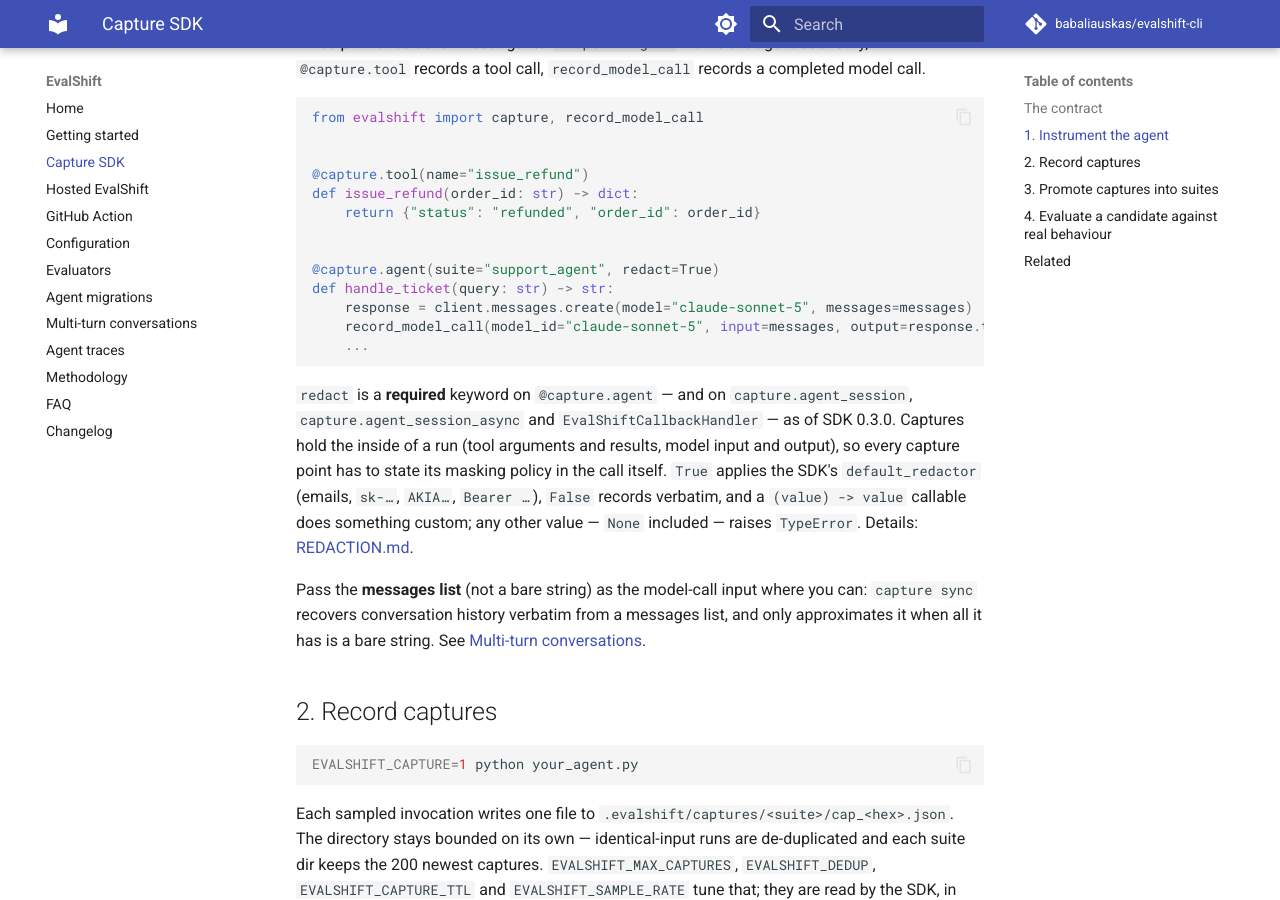
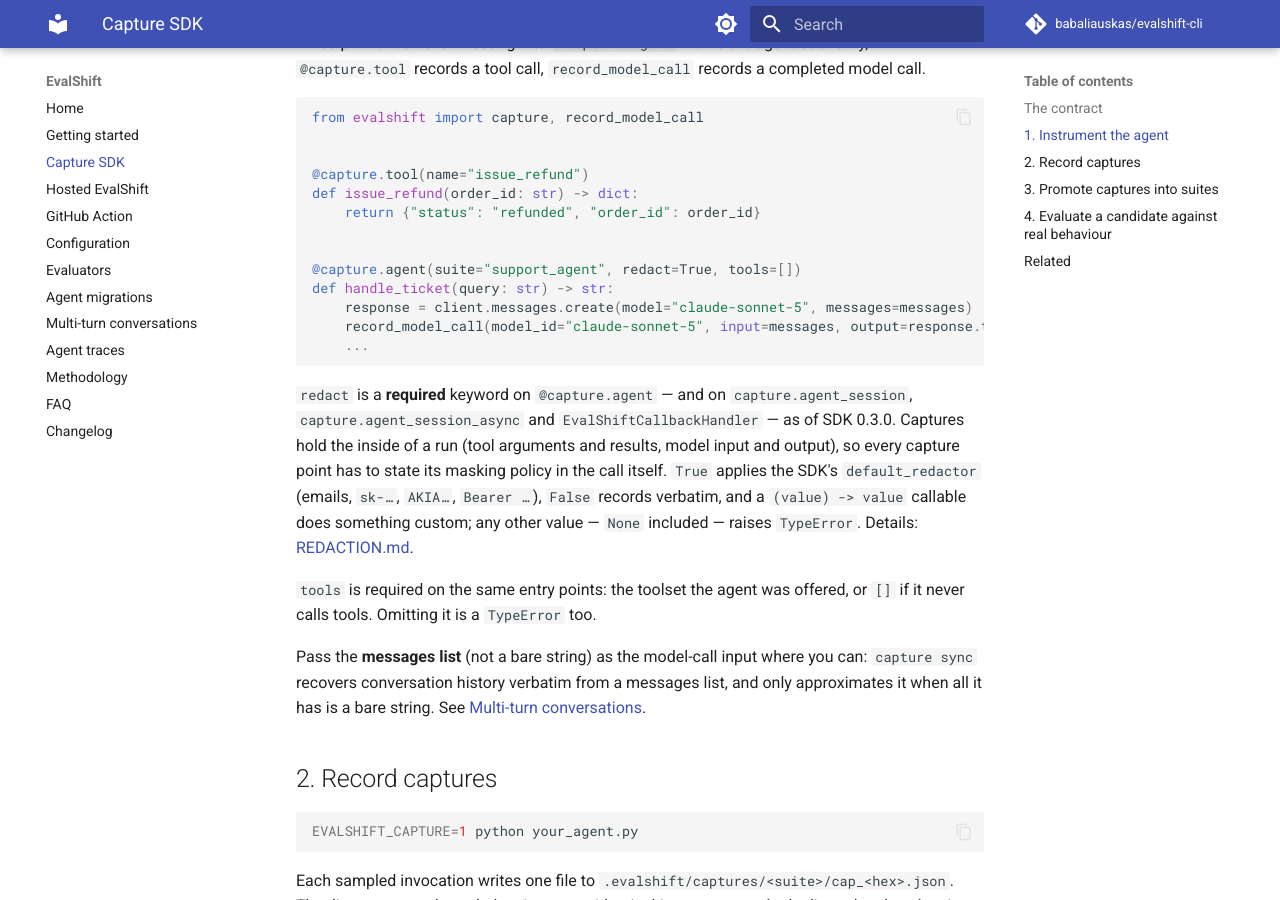
Before and after one commit to babaliauskas/evalshift-cli, an MkDocs documentation site: the page built from docs/sdk.md, in a window 1280 px wide and 900 px high, scrolled down 824 px. Built offline with MkDocs 1.6.1 and Material for MkDocs 9.7.7, drawn with Linux system fonts in a browser that asks for light colours; comment, search, counter and statistics services are not loaded.

Commit message:
docs: add required tools= to SDK snippets
The SDK made tools= a required keyword on capture.agent, agent_session,
agent_session_async and EvalShiftCallbackHandler in 0.3.0, but the README,
docs/sdk.md, getting-started, conversations and llms-full.txt still showed
@capture.agent(suite=..., redact=True) without it, which raises TypeError.

Co-Authored-By: Claude Fable 5.1 <noreply@anthropic.com>
Claude-Session: https://claude.ai/code/session_014dB797jsqzukksfEHZ59jK

```diff
--- a/docs/sdk.md
+++ b/docs/sdk.md
@@ -42,7 +42,7 @@ def issue_refund(order_id: str) -> dict:
     return {"status": "refunded", "order_id": order_id}
 
 
-@capture.agent(suite="support_agent", redact=True)
+@capture.agent(suite="support_agent", redact=True, tools=[])
 def handle_ticket(query: str) -> str:
     response = client.messages.create(model="claude-sonnet-5", messages=messages)
     record_model_call(model_id="claude-sonnet-5", input=messages, output=response.text)
@@ -58,6 +58,9 @@ to state its masking policy in the call itself. `True` applies the SDK's
 verbatim, and a `(value) -> value` callable does something custom; any other
 value — `None` included — raises `TypeError`. Details:
 [REDACTION.md](https://github.com/babaliauskas/evalshift-sdk/blob/main/docs/REDACTION.md).
+
+`tools` is required on the same entry points: the toolset the agent was offered,
+or `[]` if it never calls tools. Omitting it is a `TypeError` too.
 
 Pass the **messages list** (not a bare string) as the model-call input where you
 can: `capture sync` recovers conversation history verbatim from a messages list,
--- a/llms-full.txt
+++ b/llms-full.txt
@@ -42,13 +42,14 @@ Quickstart (recommended, capture-first):
 1. pip install evalshift
 2. evalshift init                       -> minimal capture-first evalshift.yaml
 3. pip install evalshift-sdk            -> IN THE AGENT'S OWN VENV (shared import name `evalshift`)
-4. decorate the agent (@capture.agent(suite=..., redact=True), @capture.tool(name=...)), run it
+4. decorate the agent (@capture.agent(suite=..., redact=True, tools=[]), @capture.tool(name=...)), run it
    with EVALSHIFT_CAPTURE=1 -> writes .evalshift/captures/<suite>/cap_<hex>.json
    redact= is REQUIRED on every sdk capture point (@capture.agent, capture.agent_session,
    capture.agent_session_async, EvalShiftCallbackHandler) as of evalshift-sdk 0.3.0: True masks
    emails/API keys/bearer tokens via default_redactor, False records verbatim, or pass a
    (value) -> value callable. Any other value, None included, raises TypeError. There is no
-   configure(redact=...) — it was removed in 0.3.0.
+   configure(redact=...) — it was removed in 0.3.0. tools= is REQUIRED on the same entry
+   points: the toolset the agent was offered, or [] if it never calls tools.
 5. evalshift capture sync               -> captures become .evalshift/suites/<suite>/golden.jsonl
                                            and the managed `suites:` block in evalshift.yaml
 6. evalshift all --suite-name <suite> --to <candidate-model>   (real API calls; costs money —
```
Also changed, not shown: README.md (+3 -2 lines), docs/conversations.md (+1 -0 lines), docs/getting-started.md (+1 -1 lines).
